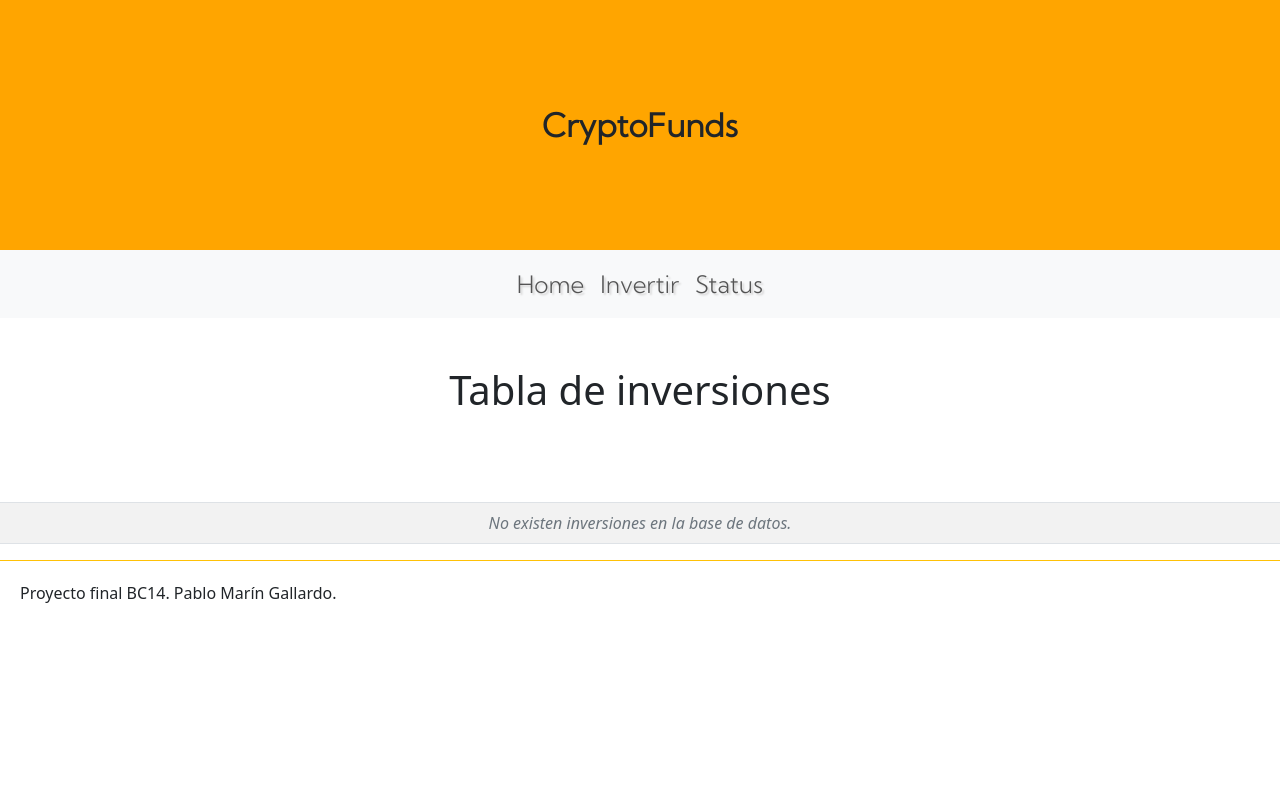
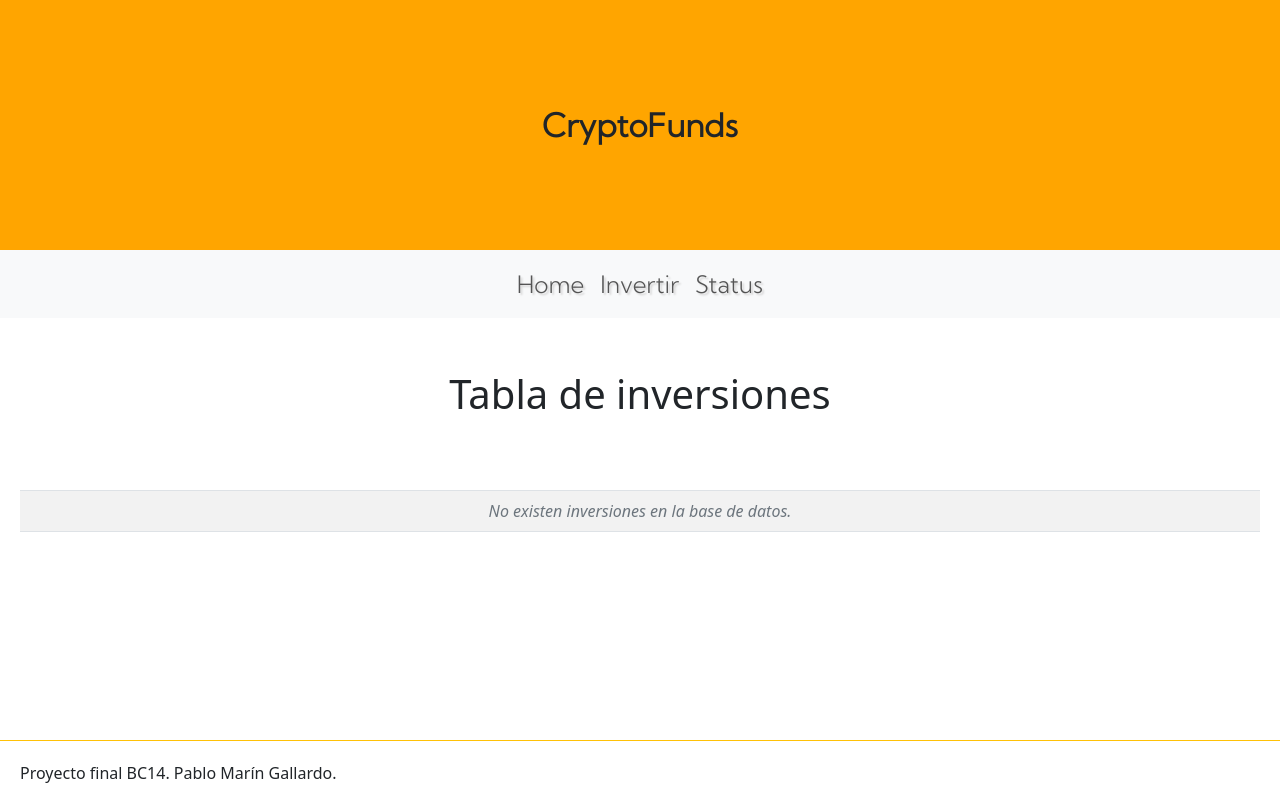
Before and after one commit to pablomaringallardo/Simulador-de-cryptos, a Flask app: page / in a window 1280 px wide. Run offline with Flask 2, Linux system fonts and the light colour scheme; parts of the project's set-up code (start-up, migrations or seed data) failed here and were passed over; some web fonts are replaced.

Commit message:
feat: ajusto mi tabla de inicio y los botones del formulario con CSS

```diff
--- a/balance/static/css/styles.css
+++ b/balance/static/css/styles.css
@@ -1,4 +1,30 @@
 @import url('https://fonts.googleapis.com/css2?family=Cairo&family=Gugi&family=Kumbh+Sans:wght@300&family=Monda:wght@700&display=swap');
+
+html {
+  min-height: 100%;
+  position: relative;
+}
+body {
+  margin-bottom: 40px;
+
+}
+
+footer {
+    padding: 20px;
+    background-color: white;
+    border-top: solid thin #ffc107;
+    position: absolute;
+    bottom: 0;
+    width: 100%;
+    height: 60px;
+    margin-top: 30px;
+}
+
+main {
+  /* max-width: 400px; */
+  margin: auto;
+  padding: 20px 20px 60px 20px
+}
 
 header {
     background-color: orange;
@@ -41,32 +67,26 @@ header {
     margin-right: 10%;
 }
 
-
 #inv-form {
     margin-left: 25%;
     margin-right: 25%;
 }
 
-.form-cantidadTo {
+.boton-form {
     margin-top: 2%;
     margin-bottom: 2%;
 }
 
 .titulo-pagina {
     text-align: center;
-    margin-top: 3rem;
-    margin-bottom: 3rem;
+    margin-top: 2rem;
+    margin-bottom: 2rem;
 }
 
 .titulos-status {
     text-align: center;
 }
 
-.pie-pagina {
-    padding: 20px;
-    border-top: solid thin #ffc107;
-
-}
 
 .hidden {
     display: none !important;
@@ -86,3 +106,45 @@ header {
     margin-top: 1.5rem;
     margin-bottom: 3rem;
 }
+
+.tabla-inicio {
+
+}
+
+/* Spinner */
+
+.overlay {
+  position: absolute;
+  top: 0;
+  left: 0;
+  width: 100vw;
+  height: 100vh;
+  background-color: rgba(0, 0, 0, .5);
+  z-index: 9999;
+  display: flex;
+  justify-content: center;
+  align-items: center;
+}
+
+.overlay.off {
+  display: none;
+}
+
+.doble-anillo {
+  width: 64px;
+  height: 64px;
+  border: 6px solid white;
+  border-radius: 50%;
+  border-color: white transparent;
+  animation: giro 1s linear infinite;
+}
+
+@keyframes giro {
+  0% {
+    transform: rotate(0deg);
+  }
+
+  100% {
+    transform: rotate(360deg);
+  }
+}
--- a/balance/templates/components/footer.html
+++ b/balance/templates/components/footer.html
@@ -1 +1 @@
-<footer class="pie-pagina">Proyecto final BC14. Pablo Marín Gallardo.</footer>
+<footer>Proyecto final BC14. Pablo Marín Gallardo.</footer>
--- a/balance/templates/form.html
+++ b/balance/templates/form.html
@@ -47,12 +47,12 @@
     </div>
 
     <!-- Boton Calcular -->
-    <div>{{ form.botonCalcular(class="btn btn-warning", id="boton-calcular") }}</div>
+    <div>{{ form.botonCalcular(class="btn btn-warning boton-form", id="boton-calcular") }}</div>
 
     <div class="mb3 form-cantidadTo" id="cantidadTo"></div>
 
     <!-- Boton Enviar -->
-    <div>{{ form.botonEnviar(class="btn btn-warning hidden", id="boton-enviar") }}</div>
+    <div>{{ form.botonEnviar(class="btn btn-warning hidden boton-form", id="boton-enviar") }}</div>
 
 
 </form>
--- a/balance/templates/inicio.html
+++ b/balance/templates/inicio.html
@@ -8,7 +8,7 @@
 <h1 class="titulo-pagina">Tabla de inversiones</h1>
 
 <section id="section-tabla">
-  <table class="table table-striped">
+  <table class="table table-striped tabla-inicio">
     <thead class="bg-warning">
       <tr>
         <th class="text-white">Fecha</th>
```
